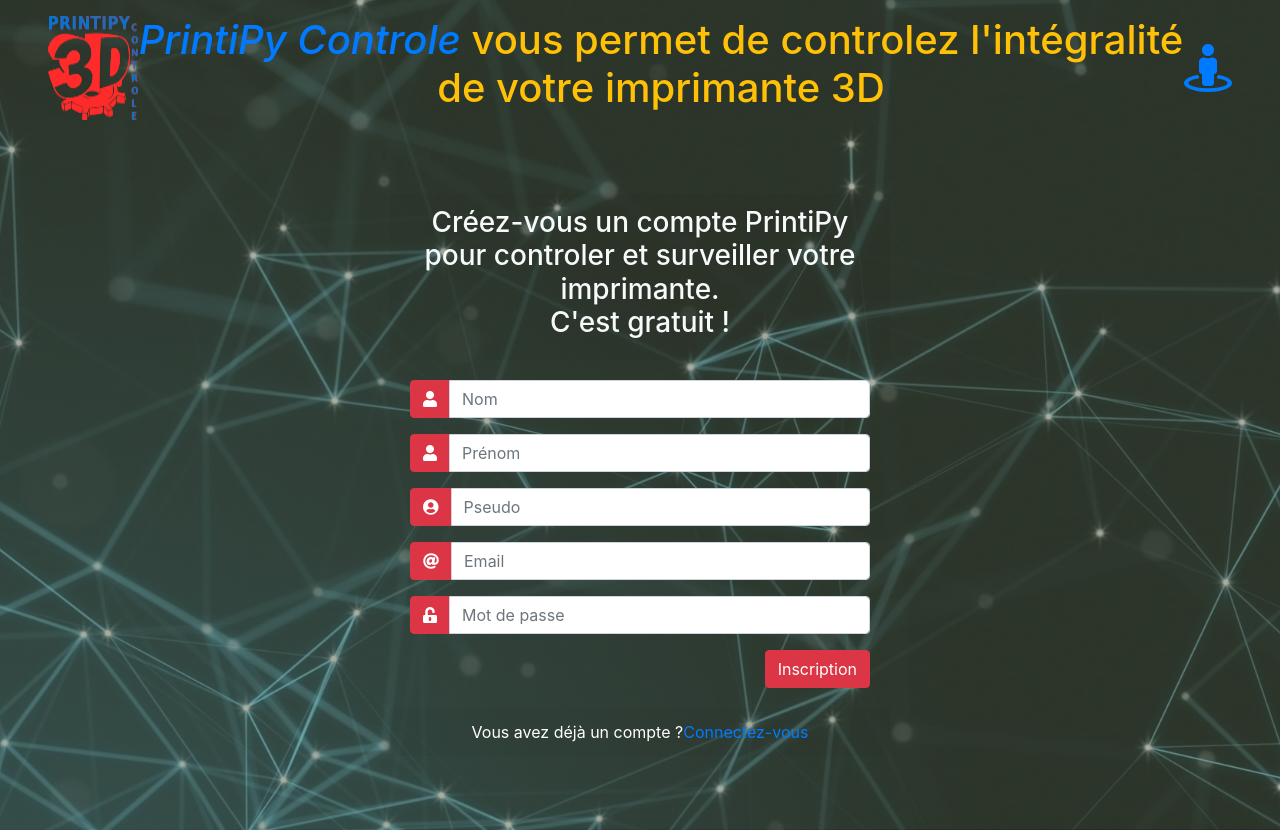
After one commit to riderflo85/printipy, a Django app: page /signup in a window 1280 px wide. The commit adds this page. Run offline with Django 3.2, Linux system fonts and the light colour scheme; some libraries are stand-ins or nearby versions.

Commit message:
Ajout de la page d'inscription (front-end fini)

```diff
--- a/account/templates/account/index.html
+++ b/account/templates/account/index.html
@@ -2,7 +2,7 @@
 
 {% block content %}
 
-<header class="">
+<header>
     <div class="container-fluid h-100">
         <div class="row h-100">
             <div class="col-12 d-flex align-items-center justify-content-center">
@@ -35,7 +35,7 @@
 
                     <div class="card-footer no-border">
                         <div class="d-flex justify-content-center links text-white">
-                            Vous n'avez pas de compte ?<a href="#"> Inscrivez-vous</a>
+                            Vous n'avez pas de compte ?<a href="{% url 'account:sign_up' %}"> Inscrivez-vous</a>
                         </div>
                         <div class="d-flex justify-content-center">
                             <a href="#">Mot de passe oublié ?</a>
--- /dev/null
+++ b/account/templates/account/sign_up.html
@@ -0,0 +1,69 @@
+{% extends 'account/base.html' %}
+
+{% block content %}
+
+<header>
+    <div class="container-fluid h-100">
+        <div class="row h-100">
+            <div class="col-12 d-flex align-items-center justify-content-center">
+                <div class="card limit-card no-border">
+                    <div class="card-header text-center no-border">
+                        <h3 class="text-light">Créez-vous un compte PrintiPy pour controler et surveiller votre imprimante.<br>C'est gratuit !</h3>
+                    </div>
+
+                    <div class="card-body">
+                        <form action="">
+                            <div class="input-group form-group">
+                                <div class="input-group-prepend">
+                                    <span class="input-group-text bg-danger border-danger"><i class="fas fa-user text-white"></i></span>
+                                </div>
+                                <input type="text" class="form-control" placeholder="Nom">
+                            </div>
+
+                            <div class="input-group form-group">
+                                <div class="input-group-prepend">
+                                    <span class="input-group-text bg-danger border-danger"><i class="fas fa-user text-white"></i></span>
+                                </div>
+                                <input type="text" class="form-control" placeholder="Prénom">
+                            </div>
+
+                            <div class="input-group form-group">
+                                <div class="input-group-prepend">
+                                    <span class="input-group-text bg-danger border-danger"><i class="fas fa-user-circle text-white"></i></span>
+                                </div>
+                                <input type="text" class="form-control" placeholder="Pseudo">
+                            </div>
+
+                            <div class="input-group form-group">
+                                <div class="input-group-prepend">
+                                    <span class="input-group-text bg-danger border-danger"><i class="fas fa-at text-white"></i></span>
+                                </div>
+                                <input type="email" class="form-control" placeholder="Email">
+                            </div>
+
+                            <div class="input-group form-group">
+                                <div class="input-group-prepend">
+                                    <span class="input-group-text bg-danger border-danger"><i class="fas fa-unlock-alt text-white"></i></span>
+                                </div>
+                                <input type="password" class="form-control" placeholder="Mot de passe">
+                            </div>
+
+                            <div class="form-group">
+                                <input class="btn btn-danger float-right" type="submit" value="Inscription">
+                            </div>
+                        </form>
+                    </div>
+
+                    <div class="card-footer no-border">
+                        <div class="d-flex justify-content-center links text-white">
+                            Vous avez déjà un compte ?<a href="{% url 'account:index' %}"> Connectez-vous</a>
+                        </div>
+                    </div>
+                </div>
+            </div>
+        </div>
+    </div>
+
+</header>
+
+{% endblock content %}
--- a/account/urls.py
+++ b/account/urls.py
@@ -3,6 +3,8 @@ from django.urls import path
 
 from . import views
 
+app_name = 'account'
 urlpatterns = [
     path('', views.index, name='index'),
+    path('signup', views.sign_up, name='sign_up'),
 ]
--- a/account/views.py
+++ b/account/views.py
@@ -3,3 +3,6 @@ from django.shortcuts import render
 
 def  index(request):
     return render(request, 'account/index.html')
+
+def sign_up(request):
+    return render(request, 'account/sign_up.html')
```
Also changed, not shown: 2 other files.
